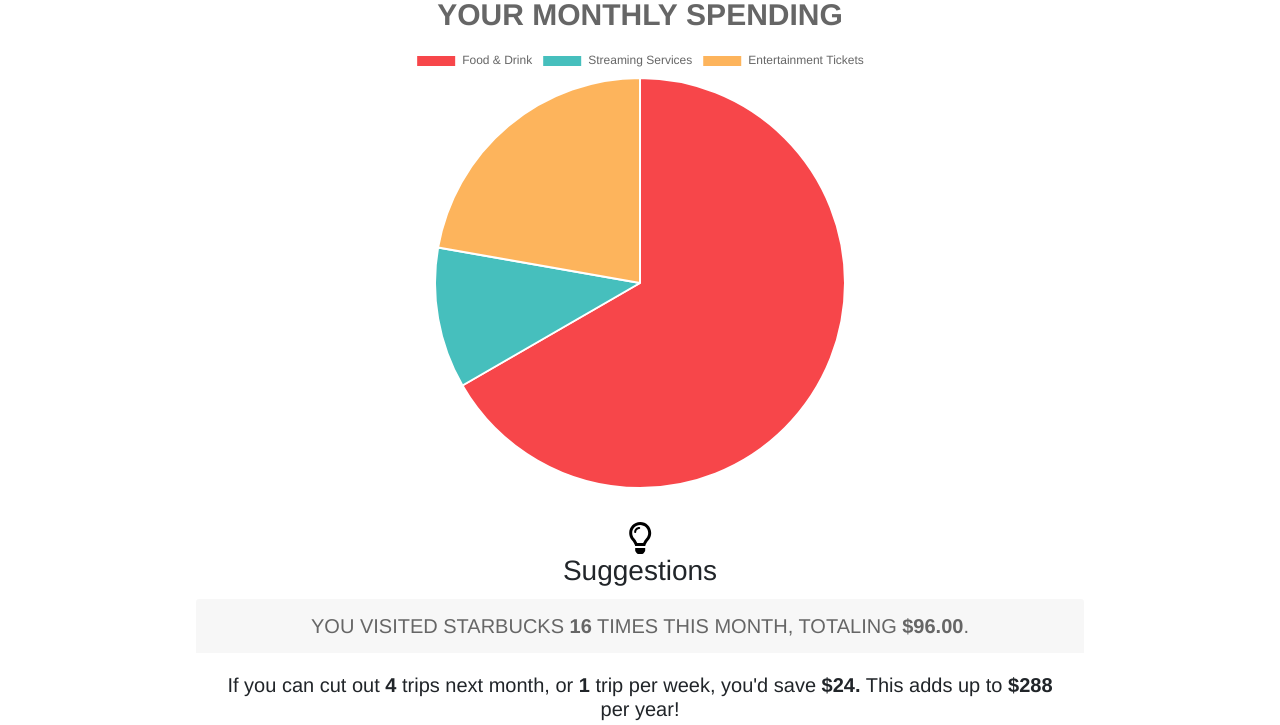
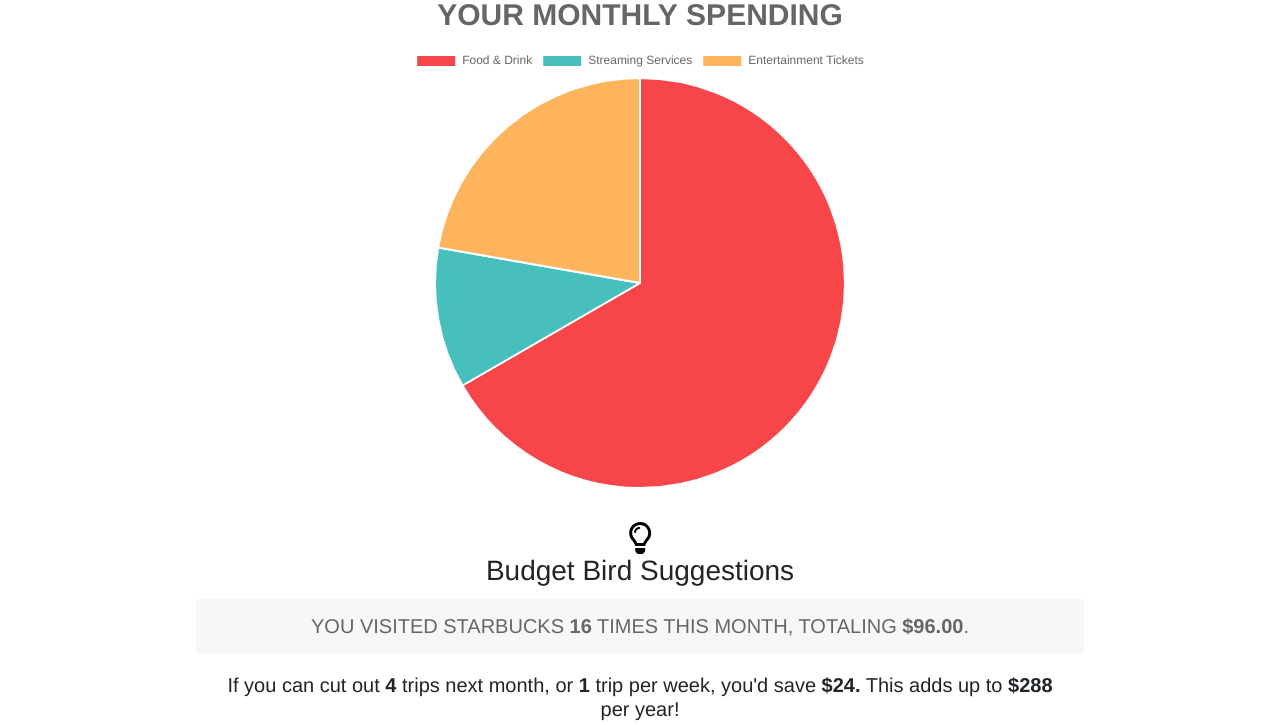
Before and after one commit to name-CrystalHo/spending_suggestion, a plain HTML site: page index.html in a window 1280 px wide. Shown: the part 75-800 px from the top of the page. Drawn offline with nearby package versions, Linux system fonts and the light colour scheme.

Commit message:
added text

```diff
--- a/index.html
+++ b/index.html
@@ -58,7 +58,7 @@
         <div>
             <div>
                 <svg class="lightbulb" xmlns="http://www.w3.org/2000/svg" viewBox="0 0 384 512"><!--! Font Awesome Pro 6.1.1 by @fontawesome - https://fontawesome.com License - https://fontawesome.com/license (Commercial License) Copyright 2022 Fonticons, Inc. --><path d="M112.1 454.3c0 6.297 1.816 12.44 5.284 17.69l17.14 25.69c5.25 7.875 17.17 14.28 26.64 14.28h61.67c9.438 0 21.36-6.401 26.61-14.28l17.08-25.68c2.938-4.438 5.348-12.37 5.348-17.7L272 415.1h-160L112.1 454.3zM192 0C90.02 .3203 16 82.97 16 175.1c0 44.38 16.44 84.84 43.56 115.8c16.53 18.84 42.34 58.23 52.22 91.45c.0313 .25 .0938 .5166 .125 .7823h160.2c.0313-.2656 .0938-.5166 .125-.7823c9.875-33.22 35.69-72.61 52.22-91.45C351.6 260.8 368 220.4 368 175.1C368 78.8 289.2 .0039 192 0zM288.4 260.1c-15.66 17.85-35.04 46.3-49.05 75.89h-94.61c-14.01-29.59-33.39-58.04-49.04-75.88C75.24 236.8 64 206.1 64 175.1C64 113.3 112.1 48.25 191.1 48C262.6 48 320 105.4 320 175.1C320 206.1 308.8 236.8 288.4 260.1zM176 80C131.9 80 96 115.9 96 160c0 8.844 7.156 16 16 16S128 168.8 128 160c0-26.47 21.53-48 48-48c8.844 0 16-7.148 16-15.99S184.8 80 176 80z"/></svg>
-                <h3>Suggestions</h3>
+                <h3>Budget Bird Suggestions</h3>
             </div>
             <!-- Modal -->
             <div class="modal fade" id="exampleModal" tabindex="-1" role="dialog" aria-labelledby="exampleModalLabel" aria-hidden="true">
```
